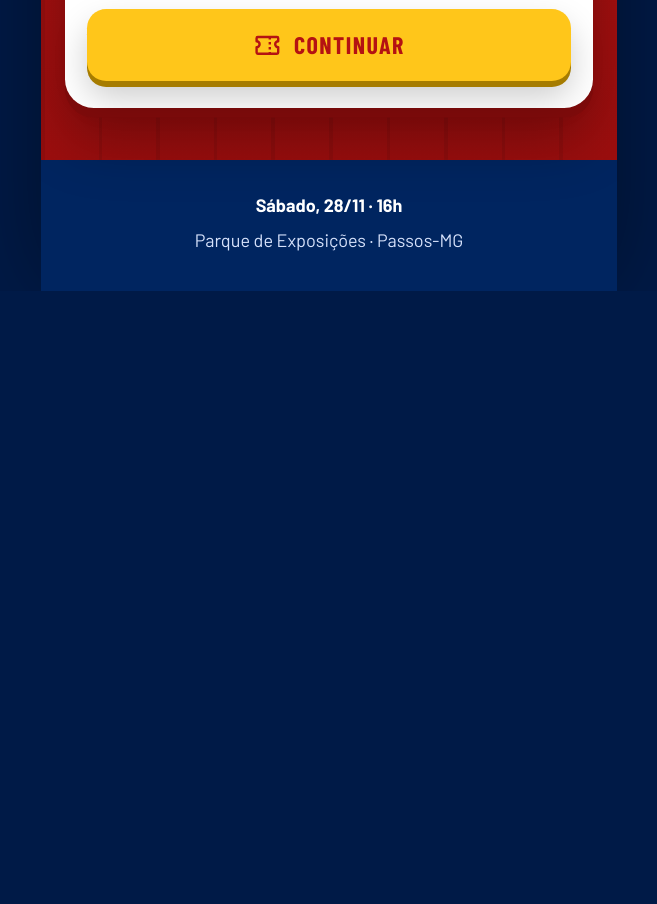
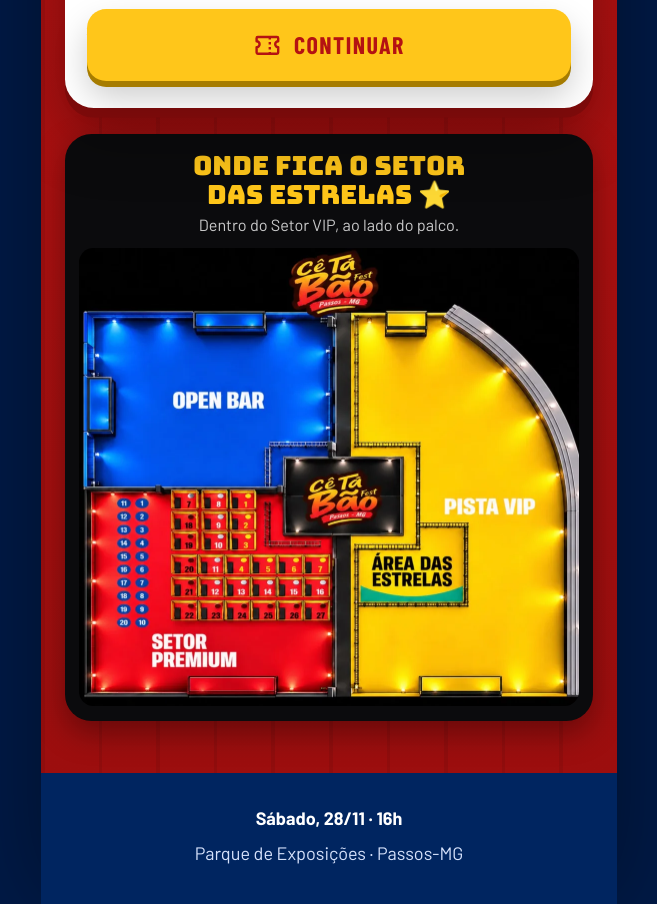
Before and after one commit to lucassstavares26/cetabao-fest, a plain HTML site: page estrelas/index.html in a window 1280 px wide. Shown: the part 1280-2184 px from the top of the page, without its empty margins (311-968 px from the left). Before the commit the page ends 1571 px from the top, so only its background shows below. Drawn offline with nearby package versions, Linux system fonts and the light colour scheme; a web font is replaced by a local one.

Commit message:
Estrelas: mapa da Área das Estrelas logo abaixo do número
Co-Authored-By: Claude Opus 5.5 <noreply@anthropic.com>

```diff
--- a/estrelas/index.html
+++ b/estrelas/index.html
@@ -106,6 +106,10 @@
   .bilhete .campo { margin-top: 10px; }
   .bilhete .dica { margin-top: 6px; font-size: 13px; line-height: 1.4; color: var(--tinta-suave); }
   .campo input.menor { font-size: 17px; }
+  .mapa { margin: 22px auto 0; max-width: 560px; padding: 14px 12px 12px; border-radius: 22px; background: #0b0b0d; box-shadow: 0 10px 26px rgba(0, 0, 0, .35); text-align: center; }
+  .mapa h3 { font: 400 clamp(17px, 5.4vw, 22px)/1.1 var(--placa); color: var(--sol); }
+  .mapa p { margin-top: 4px; font-size: 13.5px; line-height: 1.4; color: rgba(255, 255, 255, .78); }
+  .mapa img { display: block; width: 100%; height: auto; margin-top: 10px; border-radius: 12px; }
   .pronto-email { margin-top: 10px; font: 700 16px/1.4 var(--texto); color: var(--tinta); overflow-wrap: anywhere; }
 </style>
 </head>
@@ -202,6 +206,13 @@
       <p class="sub" id="aviso-texto"></p>
       <button class="trocar" type="button" id="trocar2">Usar outro número</button>
     </div>
+
+    <!-- Mapa (Lucas, 22/11): logo abaixo do número, fica em todas as etapas -->
+    <figure class="mapa" id="mapa">
+      <h3>Onde fica o Setor das Estrelas ⭐</h3>
+      <p>Dentro do Setor VIP, ao lado do palco.</p>
+      <img src="/img/mapa-estrelas.webp" alt="Mapa do festival: a Área das Estrelas fica dentro do Setor VIP, ao lado do palco central" width="1000" height="917" loading="lazy">
+    </figure>
   </section>
 
   <section class="ficha" aria-label="Quando e onde">
```
Also changed, not shown: img/mapa-estrelas.webp (added).
